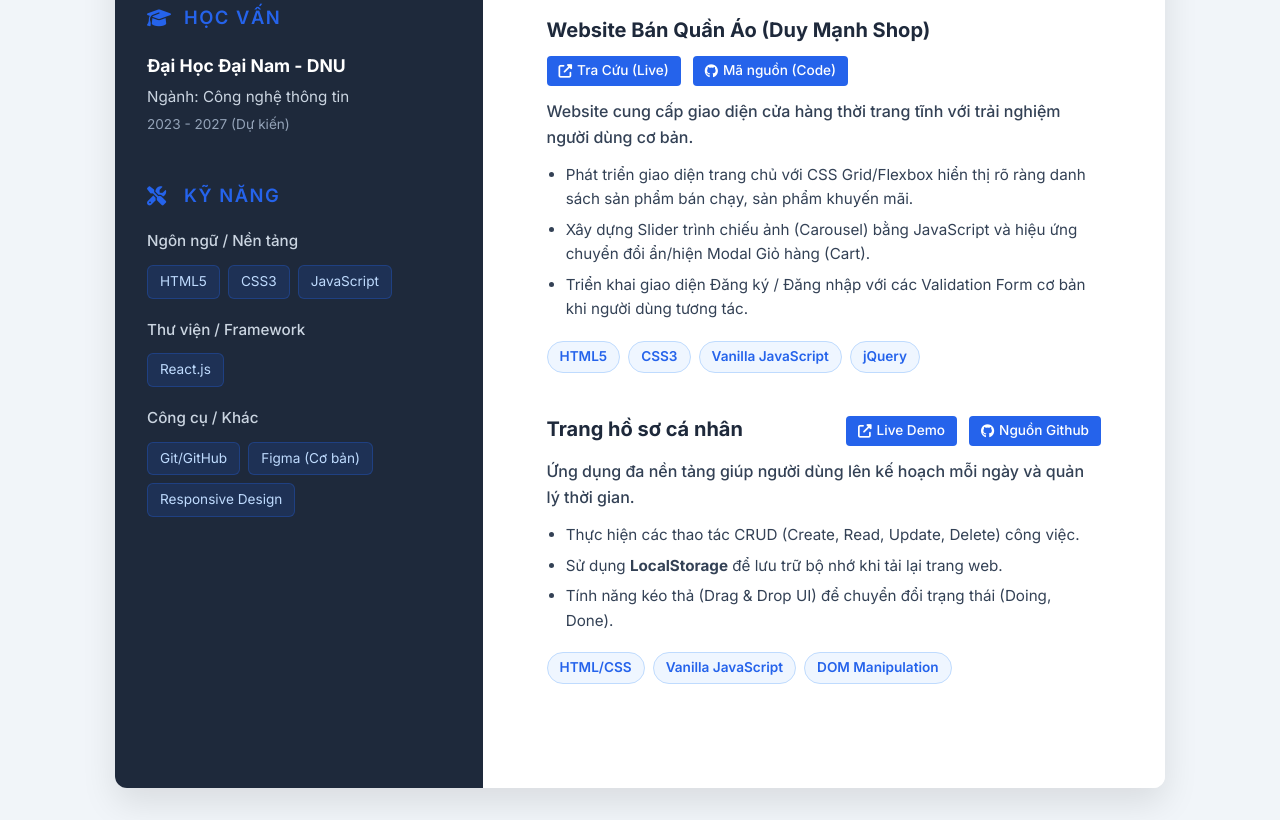
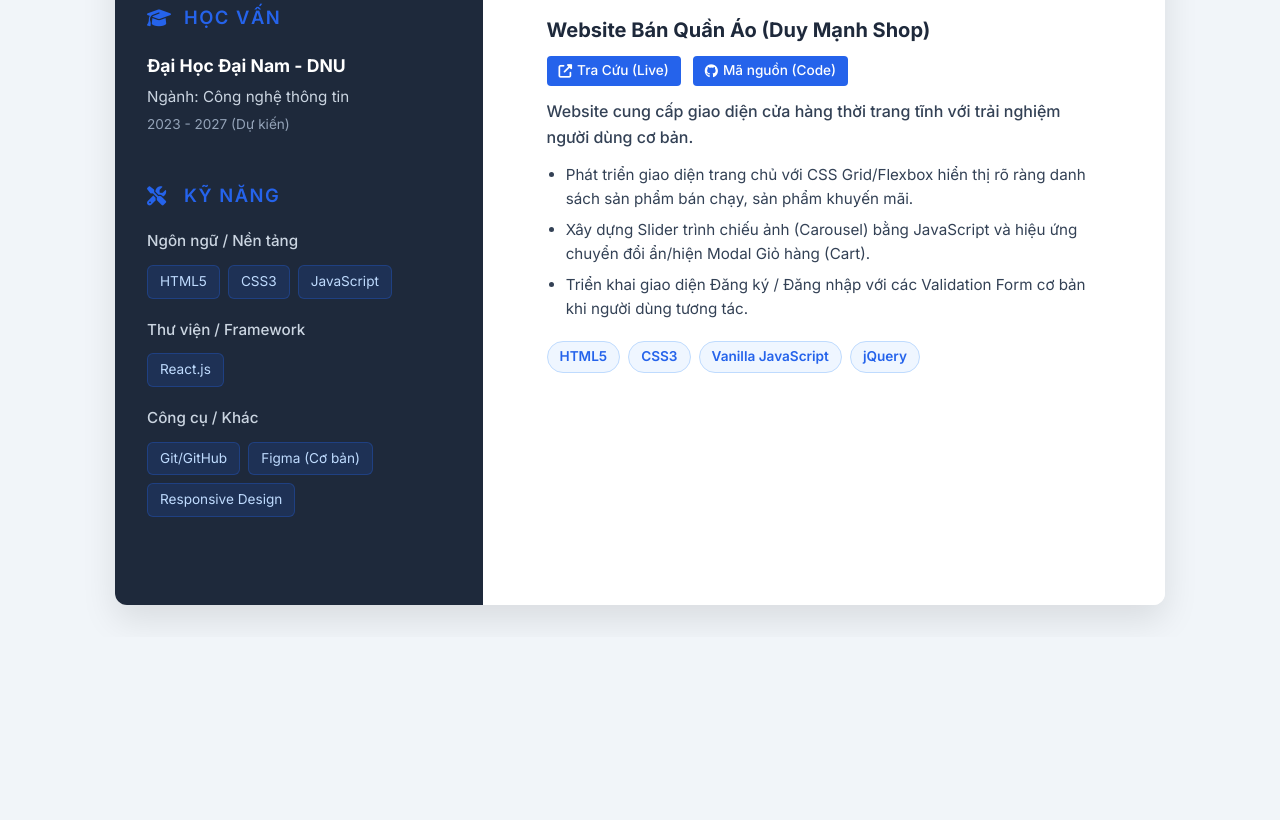
Before and after one commit to duymanh11tb/Profile, a plain HTML site: page CV_Intern_Frontend/index.html in a window 1280 px wide. Shown: the part 450-1270 px from the top of the page. After the commit the page ends 1087 px from the top, so only its background shows below. Drawn offline with Linux system fonts and the light colour scheme.

Commit message:
Add CV Intern Frontend

```diff
--- a/CV_Intern_Frontend/index.html
+++ b/CV_Intern_Frontend/index.html
@@ -103,27 +103,6 @@
                         <span>jQuery</span>
                     </div>
                 </div>
-
-                <div class="project-item">
-                    <div class="project-header">
-                        <h4>Trang hồ sơ cá nhân</h4>
-                        <div class="project-links">
-                            <a href="#" target="_blank"><i class="fas fa-external-link-alt"></i> Live Demo</a>
-                            <a href="#" target="_blank"><i class="fab fa-github"></i> Nguồn Github</a>
-                        </div>
-                    </div>
-                    <p class="project-desc">Ứng dụng đa nền tảng giúp người dùng lên kế hoạch mỗi ngày và quản lý thời gian.</p>
-                    <ul class="project-features">
-                        <li>Thực hiện các thao tác CRUD (Create, Read, Update, Delete) công việc.</li>
-                        <li>Sử dụng <strong>LocalStorage</strong> để lưu trữ bộ nhớ khi tải lại trang web.</li>
-                        <li>Tính năng kéo thả (Drag & Drop UI) để chuyển đổi trạng thái (Doing, Done).</li>
-                    </ul>
-                    <div class="tech-stack">
-                        <span>HTML/CSS</span>
-                        <span>Vanilla JavaScript</span>
-                        <span>DOM Manipulation</span>
-                    </div>
-                </div>
             </section>
         </main>
     </div>
```
